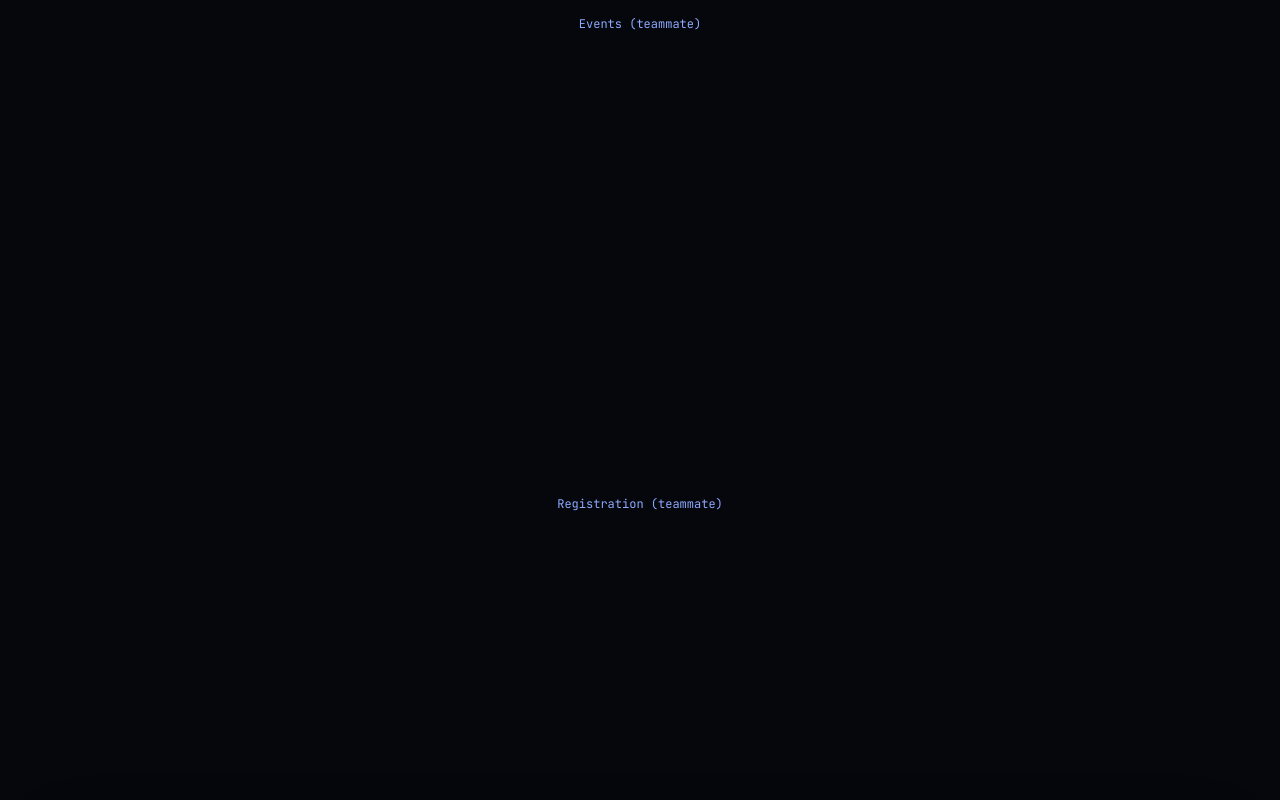
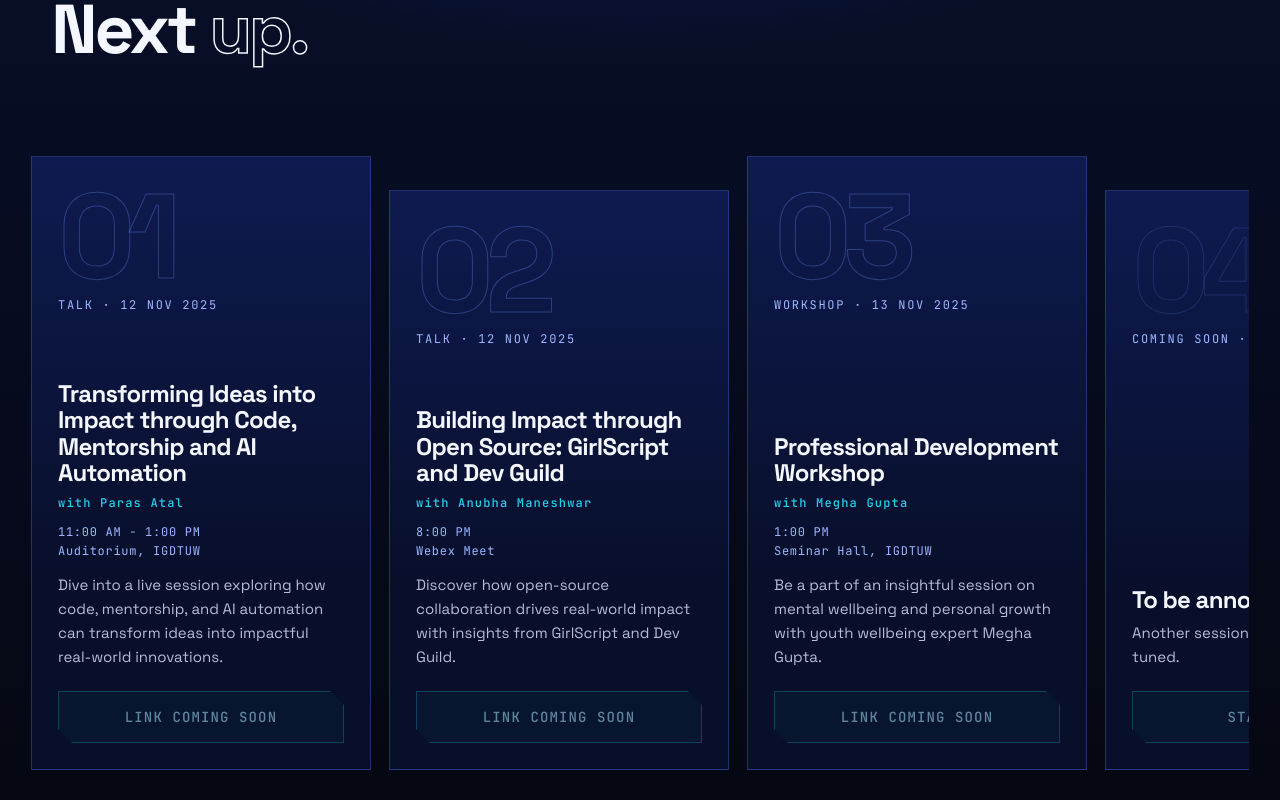
Before and after one commit to AditiGupta-tech/IEEE-Open-Source-Week-2026, a React (Vite) app: page / in a window 1280 px wide. Shown: the part 2120-2920 px from the top of the page. Built offline with nearby package versions, Linux system fonts and the light colour scheme.

Commit message:
Style Upcoming Events section

```diff
--- a/src/App.jsx
+++ b/src/App.jsx
@@ -1,6 +1,7 @@
 import About from './components/About';
 import FAQs from './components/FAQs';
 import Footer from './components/Footer';
+import UpcomingEvents from './components/UpcomingEvents';
 
 // placeholders for the sections your teammates are building
 const Stub = ({ id, label }) => (
@@ -26,7 +27,7 @@ export default function App() {
         <Stub id="hero" label="Hero (teammate)" />
         <About />
         <Stub id="timeline" label="Timeline (teammate)" />
-        <Stub id="events" label="Events (teammate)" />
+       <UpcomingEvents />
         <Stub id="register" label="Registration (teammate)" />
         <FAQs />
       </main>
--- a/src/components/UpcomingEvents.css
+++ b/src/components/UpcomingEvents.css
@@ -1,62 +1,150 @@
+/* section background, same as the HTML version */
+.upcoming-events {
+  background:
+    radial-gradient(900px 420px at 50% 0, rgba(47, 91, 255, 0.22), transparent 65%),
+    linear-gradient(180deg, #07102b, #060a1c 55%, #05070d);
+  border-block: 1px solid rgba(47, 91, 255, 0.4);
+}
 
-.upcoming-events-intro {
-  max-width: 600px;
-  margin: -20px 0 40px;
+/* horizontal snap row */
+.upcoming-events-list {
+  display: flex;
+  gap: 18px;
+  overflow-x: auto;
+  scroll-snap-type: x mandatory;
+  padding: 20px 20px 40px;
+  margin: 0 -20px;
+  perspective: 1200px;
+  scrollbar-color: #2a3647 transparent;
+}
+
+/* card */
+.upcoming-event-card {
+  flex: 0 0 min(340px, 80vw);
+  min-height: 580px;
+  scroll-snap-align: start;
+  position: relative;
+  display: flex;
+  flex-direction: column;
+  padding: 26px;
+  overflow: hidden;
+  border: 1px solid rgba(91, 132, 255, 0.3);
+  background: linear-gradient(180deg, #0f1a50, #080f2a 70%);
+  transform-style: preserve-3d;
+  will-change: transform;
+  transition: transform 0.25s ease-out, border-color 0.4s, box-shadow 0.4s;
+}
+.upcoming-event-card:nth-child(even) {
+  margin-top: 34px; /* the stagger */
+}
+.upcoming-event-card:hover {
+  border-color: rgba(34, 211, 238, 0.7);
+  box-shadow: 0 30px 70px -30px rgba(47, 91, 255, 0.7);
+}
+
+/* cyan scan line that runs down on hover */
+.upcoming-event-card::after {
+  content: "";
+  position: absolute;
+  left: 0;
+  right: 0;
+  top: 0;
+  height: 1px;
+  background: var(--cy);
+  box-shadow: 0 0 14px var(--cy);
+  opacity: 0;
+  transition: top 1.2s;
+}
+.upcoming-event-card:hover::after {
+  top: 100%;
+  opacity: 1;
+}
+
+/* big outlined number */
+.upcoming-event-number {
+  font: 700 120px/0.9 var(--sa);
+  letter-spacing: -0.07em;
+  color: transparent;
+  -webkit-text-stroke: 1px rgba(111, 149, 255, 0.32);
+  transition: 0.4s;
+}
+.upcoming-event-card:hover .upcoming-event-number {
+  -webkit-text-stroke-color: #b4f1fb;
+  transform: translateZ(40px) scale(1.05);
+}
+
+.upcoming-event-meta {
+  margin-top: 6px;
+  font: 12px var(--mo);
+  letter-spacing: 0.14em;
+  text-transform: uppercase;
+  color: #9db7ff;
+}
+
+.upcoming-event-card h3 {
+  margin: auto 0 8px; /* pushes title + everything below to the bottom */
+  padding-top: 28px;
+  font-size: 24px;
+  line-height: 1.1;
+  letter-spacing: -0.03em;
+}
+
+.upcoming-event-speaker {
+  margin: 0 0 12px;
+  font: 500 12px var(--mo);
+  letter-spacing: 0.1em;
+  color: var(--cy);
+}
+
+.upcoming-event-info {
+  margin: 0 0 12px;
+  font: 12px/1.6 var(--mo);
+  letter-spacing: 0.06em;
+  color: #9db7ff;
+}
+
+.upcoming-event-description {
+  margin: 0 0 22px;
+  font-size: 15px;
   color: var(--mu);
 }
 
-.upcoming-events-list {
-  display: grid;
-  grid-template-columns: repeat(3, minmax(0, 1fr));
-  gap: 20px;
+/* cut-corner button */
+.upcoming-event-link {
+  display: inline-flex;
+  align-items: center;
+  justify-content: center;
+  gap: 12px;
+  padding: 16px 26px;
+  border: 1px solid rgba(34, 211, 238, 0.45);
+  color: #a8eaf6;
+  font: 500 14px var(--mo);
+  letter-spacing: 0.08em;
+  text-transform: uppercase;
+  text-decoration: none;
+  background: rgba(34, 211, 238, 0.06);
+  clip-path: polygon(0 0, calc(100% - 14px) 0, 100% 14px, 100% 100%, 14px 100%, 0 calc(100% - 14px));
+  transition: 0.3s;
+  cursor: pointer;
+}
+.upcoming-event-link:hover {
+  background: linear-gradient(115deg, #1fb6d6, #8fe6f4);
+  color: #04101a;
+  border-color: #8fe6f4;
+}
+.upcoming-event-link[aria-disabled="true"] {
+  opacity: 0.55;
+  pointer-events: none;
 }
 
-.upcoming-event-card {
-  display: flex;
-  flex-direction: column;
-  min-width: 0;
-  padding: 26px;
-  border: 1px solid var(--ln);
-  background: var(--sf);
+/* coming soon card: slightly dimmer */
+.upcoming-event-card.is-soon .upcoming-event-number {
+  -webkit-text-stroke-color: rgba(111, 149, 255, 0.18);
 }
 
-.upcoming-event-number {
-  margin-bottom: 24px;
-  font: 700 72px/1 var(--sa);
-  color: transparent;
-  -webkit-text-stroke: 1px var(--mu);
-}
-
-.upcoming-event-meta {
-  margin: 0 0 12px;
-  font: 12px var(--mo);
-  color: var(--cy);
-}
-
-.upcoming-event-card h3 {
-  margin: 0 0 12px;
-  font-size: 28px;
-}
-
-.upcoming-event-description {
-  margin: 0 0 24px;
-  color: var(--mu);
-}
-
-.upcoming-event-link {
-  margin-top: auto;
-  font: 12px var(--mo);
-  color: var(--cy);
-}
-
-@media (max-width: 800px) {
-  .upcoming-events-list {
-    grid-template-columns: repeat(2, minmax(0, 1fr));
+@media (prefers-reduced-motion: reduce) {
+  .upcoming-event-card,
+  .upcoming-event-card * {
+    transition: none !important;
   }
 }
-
-@media (max-width: 560px) {
-  .upcoming-events-list {
-    grid-template-columns: 1fr;
-  }
-}
--- a/src/components/UpcomingEvents.jsx
+++ b/src/components/UpcomingEvents.jsx
@@ -1,58 +1,119 @@
-
 import "./UpcomingEvents.css";
 
 const events = [
   {
-    id: "01",
-    category: "Workshop",
-    date: "Date TBA",
-    title: "Event title one",
-    description: "A short description of the event goes here.",
+    tag: "Talk",
+    date: "12 Nov 2025",
+    title: "Transforming Ideas into Impact through Code, Mentorship and AI Automation",
+    speaker: "Paras Atal",
+    time: "11:00 AM - 1:00 PM",
+    venue: "Auditorium, IGDTUW",
+    desc: "Dive into a live session exploring how code, mentorship, and AI automation can transform ideas into impactful real-world innovations.",
+    url: "", // add registration / details link here
   },
   {
-    id: "02",
-    category: "Hackathon",
-    date: "Date TBA",
-    title: "Event title two",
-    description: "A short description of the event goes here.",
+    tag: "Talk",
+    date: "12 Nov 2025",
+    title: "Building Impact through Open Source: GirlScript and Dev Guild",
+    speaker: "Anubha Maneshwar",
+    time: "8:00 PM",
+    venue: "Webex Meet",
+    desc: "Discover how open-source collaboration drives real-world impact with insights from GirlScript and Dev Guild.",
+    url: "",
   },
   {
-    id: "03",
-    category: "Talk",
+    tag: "Workshop",
+    date: "13 Nov 2025",
+    title: "Professional Development Workshop",
+    speaker: "Megha Gupta",
+    time: "1:00 PM",
+    venue: "Seminar Hall, IGDTUW",
+    desc: "Be a part of an insightful session on mental wellbeing and personal growth with youth wellbeing expert Megha Gupta.",
+    url: "",
+  },
+  {
+    tag: "Coming Soon",
     date: "Date TBA",
-    title: "Event title three",
-    description: "A short description of the event goes here.",
+    title: "To be announced",
+    desc: "Another session is on the way. Stay tuned.",
+    url: "",
+    soon: true,
   },
 ];
+
+// 3D tilt on pointer move (same effect as the HTML version)
+const tiltMove = (e) => {
+  if (window.matchMedia("(prefers-reduced-motion: reduce)").matches) return;
+  const el = e.currentTarget;
+  const r = el.getBoundingClientRect();
+  const x = (e.clientX - r.left) / r.width - 0.5;
+  const y = (e.clientY - r.top) / r.height - 0.5;
+  el.style.transform = `rotateY(${x * 16}deg) rotateX(${-y * 16}deg)`;
+};
+const tiltLeave = (e) => {
+  e.currentTarget.style.transform = "";
+};
 
 export default function UpcomingEvents() {
   return (
     <section id="events" className="osw-sec upcoming-events">
       <div className="osw-w">
-        <p className="osw-k">What's next</p>
+        <p className="osw-k">Upcoming events</p>
 
         <h2 className="osw-h2">
-          Upcoming <span className="osw-out">Events</span>
+          Next <span className="osw-out">up.</span>
         </h2>
 
-        <p className="upcoming-events-intro">
-          Explore the events happening during Open Source Week.
-        </p>
+        <div
+          className="upcoming-events-list"
+          tabIndex={0}
+          aria-label="Upcoming events, scroll horizontally"
+        >
+          {events.map((event, i) => (
+            <article
+              className={`upcoming-event-card${event.soon ? " is-soon" : ""}`}
+              key={i}
+              onPointerMove={tiltMove}
+              onPointerLeave={tiltLeave}
+            >
+              <span className="upcoming-event-number" aria-hidden="true">
+                0{i + 1}
+              </span>
 
-        <div className="upcoming-events-list">
-          {events.map((event) => (
-            <article className="upcoming-event-card" key={event.id}>
-              <span className="upcoming-event-number">{event.id}</span>
-              <p className="upcoming-event-meta">
-                {event.category} · {event.date}
-              </p>
+              <span className="upcoming-event-meta">
+                {event.tag} · {event.date}
+              </span>
+
               <h3>{event.title}</h3>
-              <p className="upcoming-event-description">
-                {event.description}
-              </p>
-              <span className="upcoming-event-link">
-                Details coming soon
-              </span>
+
+              {event.speaker && (
+                <p className="upcoming-event-speaker">with {event.speaker}</p>
+              )}
+
+              {event.time && (
+                <p className="upcoming-event-info">
+                  {event.time}
+                  <br />
+                  {event.venue}
+                </p>
+              )}
+
+              <p className="upcoming-event-description">{event.desc}</p>
+
+              {event.url ? (
+                <a
+                  className="upcoming-event-link"
+                  href={event.url}
+                  target="_blank"
+                  rel="noopener noreferrer"
+                >
+                  Details
+                </a>
+              ) : (
+                <span className="upcoming-event-link" aria-disabled="true">
+                  {event.soon ? "Stay tuned" : "Link coming soon"}
+                </span>
+              )}
             </article>
           ))}
         </div>
```
